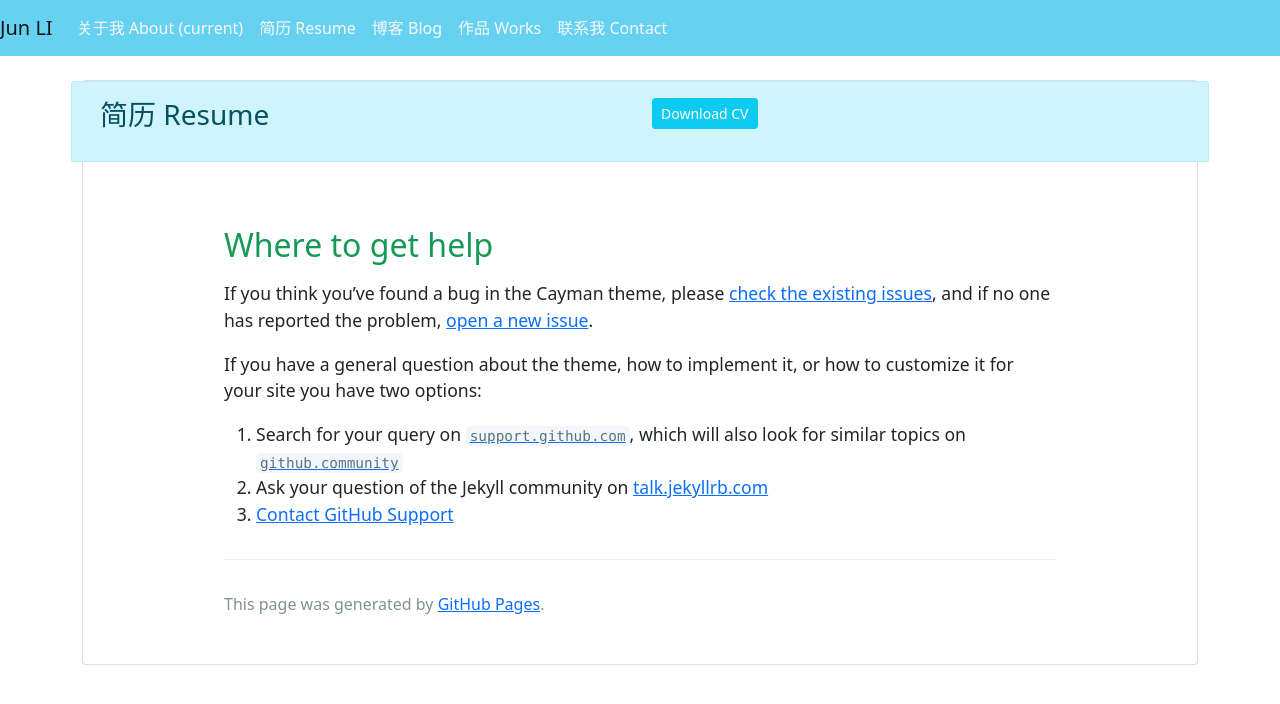
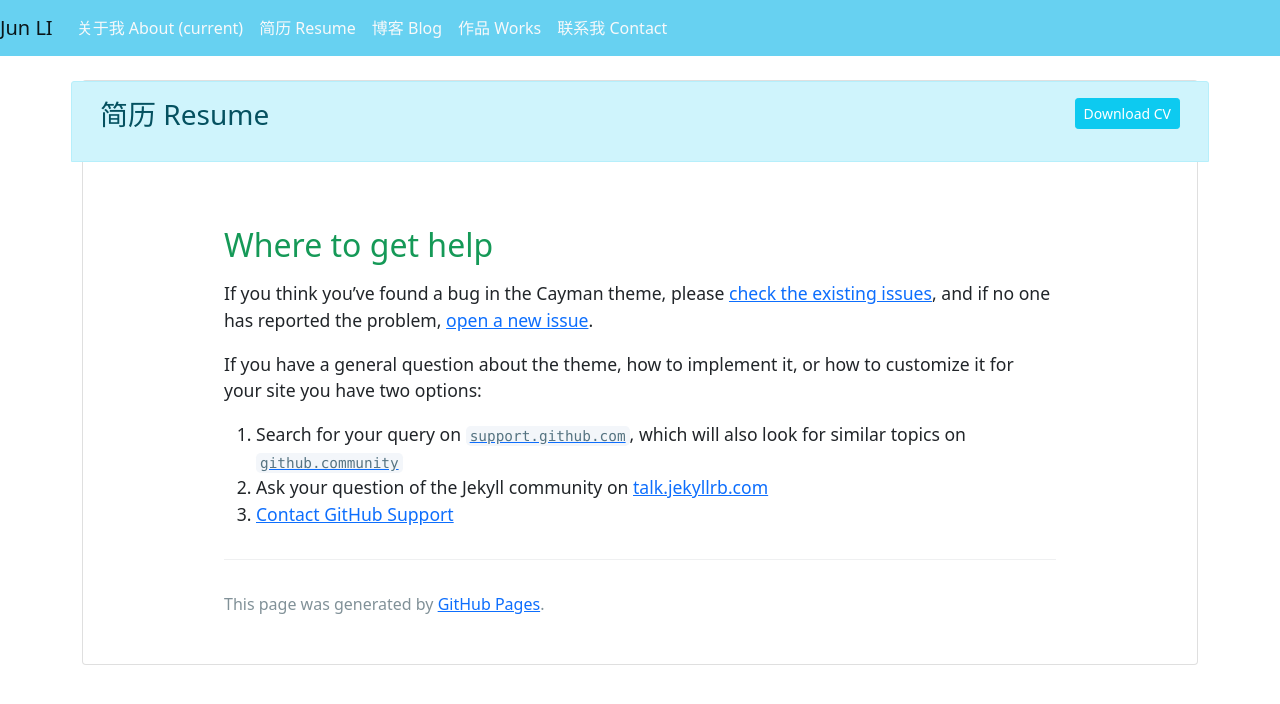
Before and after one commit to lijuncq/lijuncq.github.io, a Jekyll site: the page built from docs/SUPPORT.md, in a window 1280 px wide. Shown: the top 704 px of the page. Built offline with Jekyll 4.4.1, drawn with Linux system fonts in a browser that asks for light colours; our own code applies the rules of GitHub Pages for plain Markdown files.

Commit message:
Update default.html

```diff
--- a/_layouts/default.html
+++ b/_layouts/default.html
@@ -34,7 +34,7 @@
       <div class="card">
         <div class="card-header alert alert-info row">
           <div class="col"><h3>简历 Resume</h3></div>
-          <div class="col text-right" id="btn_download">
+          <div class="col-md-auto text-right" id="btn_download">
             <a class="btn btn-sm btn-info text-white" href="{{ '/cv/CV_JunLI_CN.pdf' | relative_url }}">Download CV</a>
           </div>
         </div>
```
